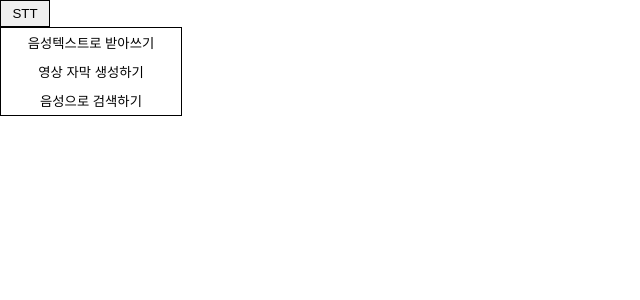
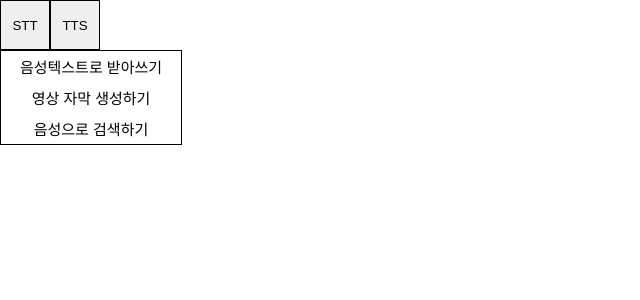
Before and after one commit to na0i/FE-knowledge, a React (Create React App) app: page / in a window 1280 px wide. Both pictures are taken after a click on the button "STT". Shown: the top 300 px of the page, without its empty margins (0-640 px from the left). Built offline with nearby package versions, Linux system fonts and the light colour scheme.

Commit message:
add: tooltip

```diff
--- a/package.json
+++ b/package.json
@@ -6,6 +6,7 @@
     "@testing-library/jest-dom": "^5.16.2",
     "@testing-library/react": "^12.1.4",
     "@testing-library/user-event": "^13.5.0",
+    "eslint": "^8.11.0",
     "react": "^17.0.2",
     "react-dom": "^17.0.2",
     "react-scripts": "5.0.0",
--- a/src/SelectBox.jsx
+++ b/src/SelectBox.jsx
@@ -1,35 +1,68 @@
 import React, { useState } from "react";
-import styled from 'styled-components';
+import styled from "styled-components";
 
 const SELECTBOX_DATA = [
-  { id: '1', value: '음성텍스트로 받아쓰기', desc: '음성을 입력하면 자동으로 텍스트로 변환해줘요:)' },
-  { id: '2', value: '영상 자막 생성하기', desc: '영상 음성을 분석해 ai가 자동으로 자막을 생성해줘요:)' },
-  { id: '3', value: '음성으로 검색하기', desc: '음성으로 검색하는 기능이 필요한 경우 사용해 보세요:)' },
+  {
+    id: "1",
+    value: "음성텍스트로 받아쓰기",
+    desc: "음성을 입력하면 자동으로 텍스트로 변환해줘요:)",
+  },
+  {
+    id: "2",
+    value: "영상 자막 생성하기",
+    desc: "영상 음성을 분석해 ai가 자동으로 자막을 생성해줘요:)",
+  },
+  {
+    id: "3",
+    value: "음성으로 검색하기",
+    desc: "음성으로 검색하는 기능이 필요한 경우 사용해 보세요:)",
+  },
 ];
 
-function SelectBox () {
-  const [isSelectBoxActive, setIsSelectBoxActive] = useState(false);
-  const onTrigger = () => {
-    setIsSelectBoxActive(!isSelectBoxActive);
-  }
+function SelectBox() {
+  const [isSTTSelectBoxActive, setIsSTTSelectBoxActive] = useState(false);
+  const [isTTSSelectBoxActive, setIsTTSSelectBoxActive] = useState(false);
+  const onSTTTrigger = () => {
+    setIsSTTSelectBoxActive(!isSTTSelectBoxActive);
+    setIsTTSSelectBoxActive(isSTTSelectBoxActive);
+  };
+  const onTTSTrigger = () => {
+    setIsTTSSelectBoxActive(!isTTSSelectBoxActive);
+    setIsSTTSelectBoxActive(isTTSSelectBoxActive);
+  };
 
-  return(
+  return (
     <>
       <div>
-       <TriggerButton onClick={onTrigger}>STT</TriggerButton>
+        <TriggerButton onClick={onSTTTrigger}>STT</TriggerButton>
+        <TriggerButton onClick={onTTSTrigger}>TTS</TriggerButton>
+        {isSTTSelectBoxActive ? (
+          <SelectBoxContainer>
+            {SELECTBOX_DATA.map((el) => (
+              <SelectBoxButton key={el.id}>
+                <span>
+                  {el.value}
+                  <ToolTip>{el.desc}</ToolTip>
+                </span>
+                {/* <ToolTip>{el.desc}</ToolTip> */}
+              </SelectBoxButton>
+            ))}
+          </SelectBoxContainer>
+        ) : (
+          <></>
+        )}
+        {isTTSSelectBoxActive ? (
+          <SelectBoxContainer>
+            {SELECTBOX_DATA.map((el) => (
+              <SelectBoxButton key={el.id}>TTS</SelectBoxButton>
+            ))}
+          </SelectBoxContainer>
+        ) : (
+          <></>
+        )}
       </div>
-      {isSelectBoxActive? (
-      <SelectBoxContainer>
-        {SELECTBOX_DATA.map((el) =>
-          <SelectBoxButton
-            key={el.id}
-            title={el.desc}
-          >{el.value}</SelectBoxButton>
-        )}
-      </SelectBoxContainer>
-      ) : <></> }
     </>
-  )
+  );
 }
 
 export default SelectBox;
@@ -37,13 +70,23 @@ export default SelectBox;
 const TriggerButton = styled.button`
   border: 1px solid black;
   width: 50px;
-  padding: 5px;
-`
+  height: 50px;
+`;
 
 const SelectBoxContainer = styled.div`
   border: 1px solid black;
   width: 180px;
-`
+`;
+
+const ToolTip = styled.span`
+  display: none;
+  position: absolute;
+  padding: 10px;
+  background-color: gray;
+  color: white;
+  font-size: 12px;
+  max-width: 180px;
+`;
 
 const SelectBoxButton = styled.button`
   border: 1px solid white;
@@ -51,8 +94,13 @@ const SelectBoxButton = styled.button`
   background-color: white;
   width: 180px;
   padding: 5px;
+  font-size: 15px;
   &:hover {
-    /* border: 1px solid gray; */
     background-color: gainsboro;
   }
-`
+  &:hover ${ToolTip} {
+    display: block;
+    top: 7.5%;
+    left: 200px;
+  }
+`;
```
Also changed, not shown: 1 other file (tests, documents, lock files or other folders).
